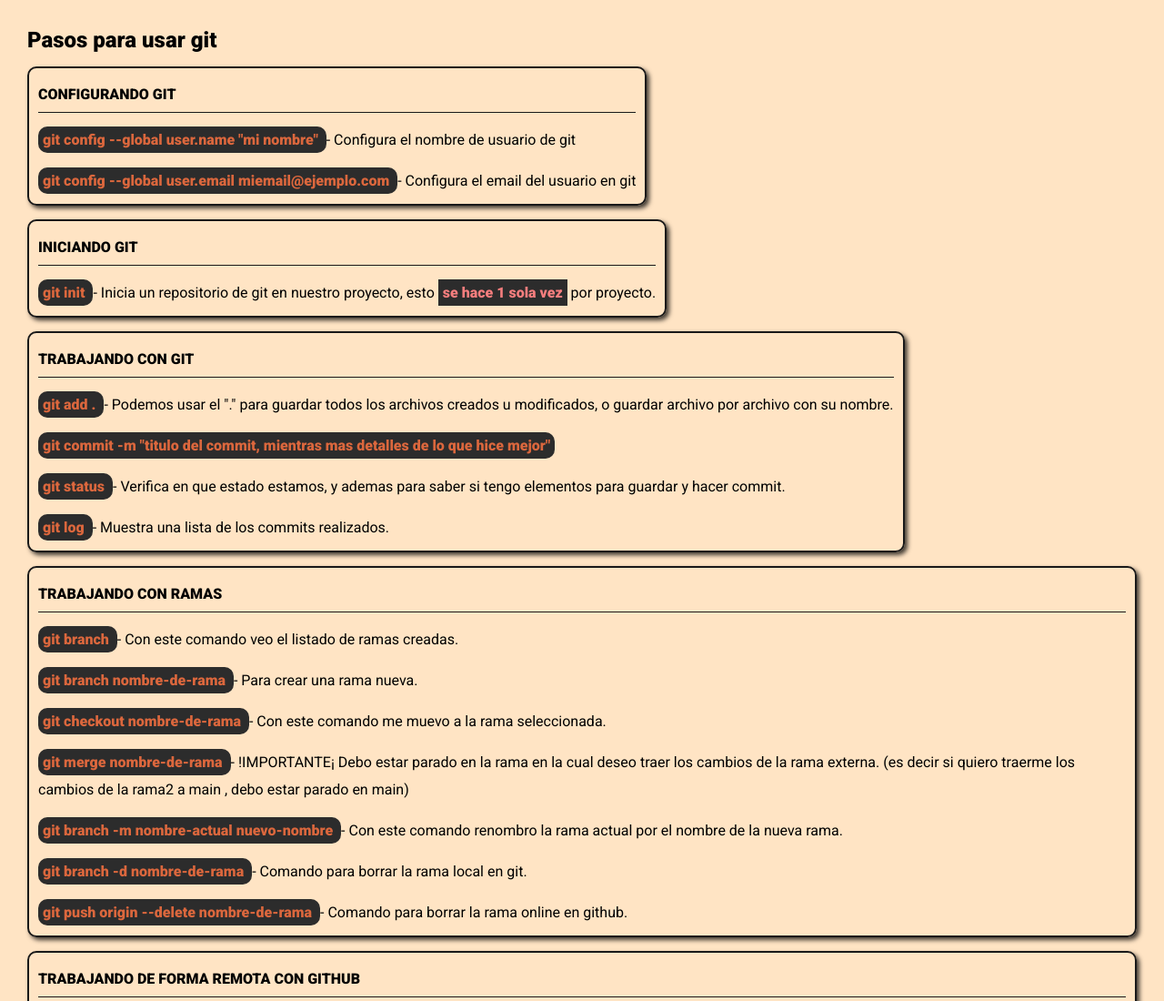
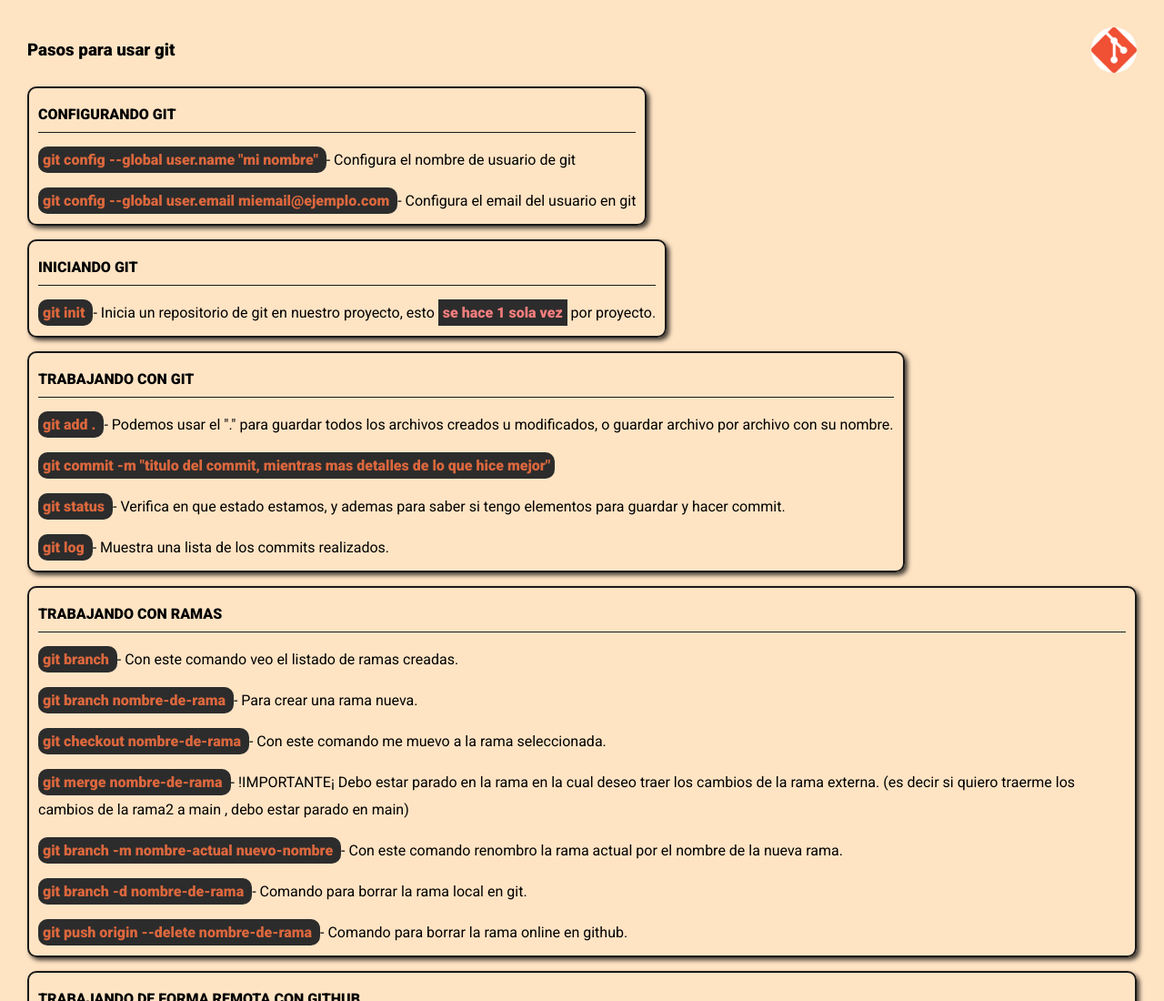
Before and after one commit to feralarcon1995/clase-git, a plain HTML site: page index.html in a window 1280 px wide. Shown: the top 1100 px of the page at 91% size. Drawn offline with Linux system fonts and the light colour scheme; a web font is replaced by a local one.

Commit message:
agregue logo de git al proyecto

```diff
--- a/css/style.css
+++ b/css/style.css
@@ -9,6 +9,19 @@
 
 body {
     background-color: bisque;
+}
+
+.header{
+    display: flex;
+    justify-content: space-between;
+    align-items: center;
+    width: 100%;
+}
+
+.header img {
+    width: 50px;
+    height: 50px;
+    border-radius: 100%;
 }
 
 section {
--- a/index.html
+++ b/index.html
@@ -13,7 +13,10 @@
 <body>
 
     <section>
-        <h1>Pasos para usar git</h1>
+        <article class="header">
+            <h1>Pasos para usar git</h1>
+            <img src="imagenes/descarga.png" alt="logo de git">
+        </article>
         <ul>
             <li>Configurando git</li>
             <li>
```
Also changed, not shown: imagenes/descarga.png (added).
